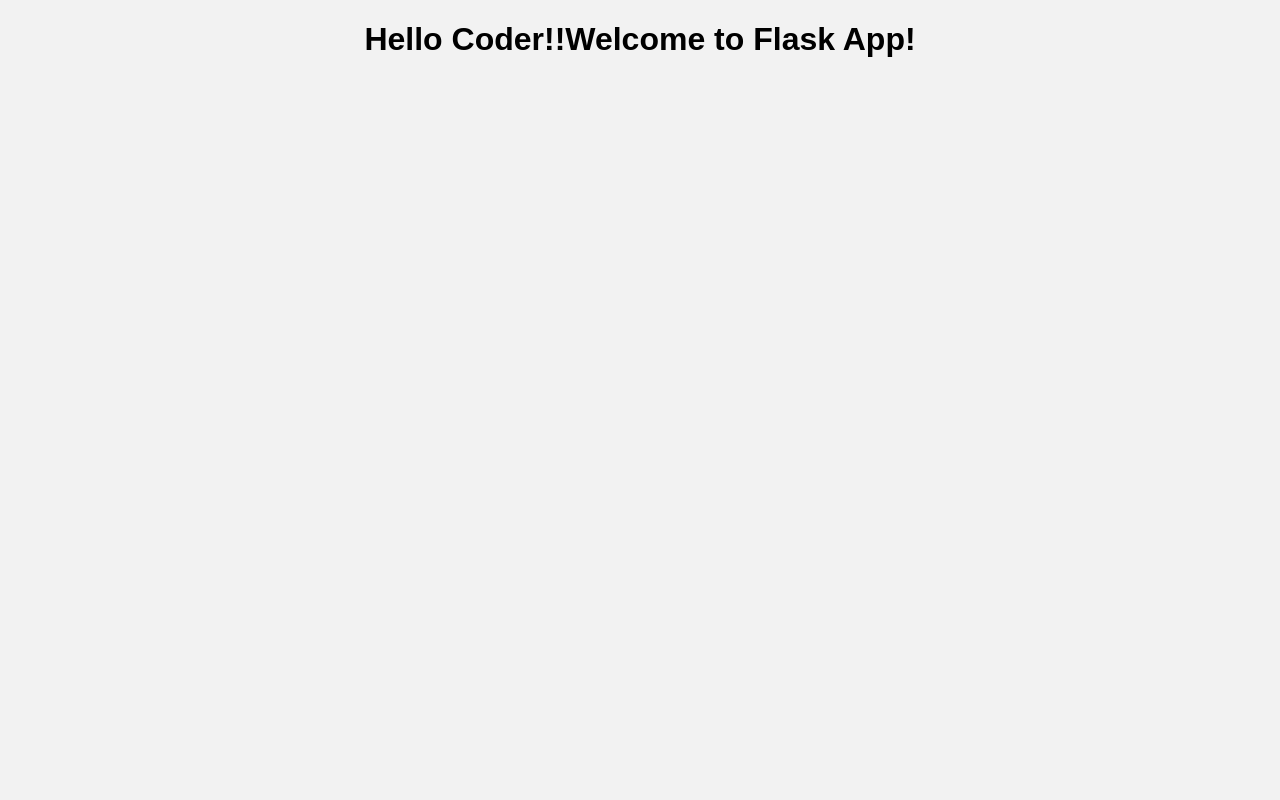
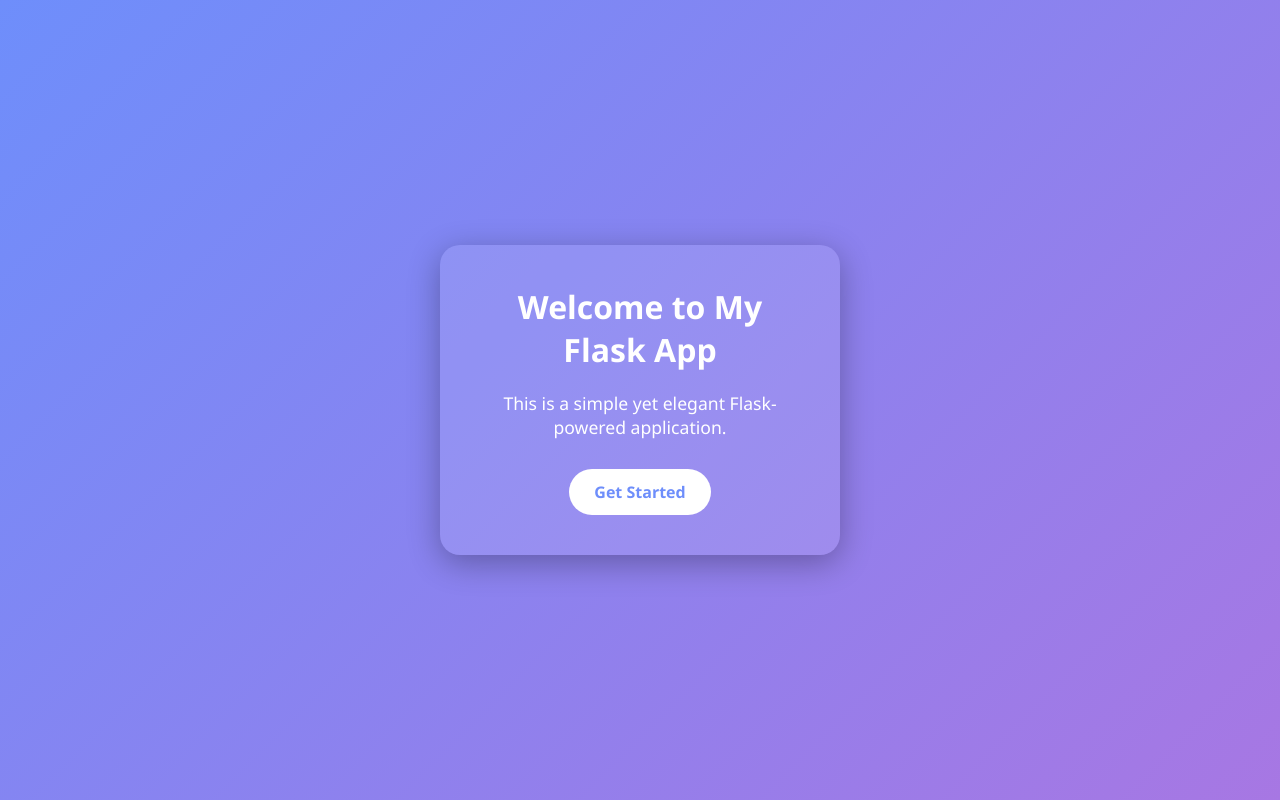
Before and after one commit to Manoj-2697/Flask-Project, a Flask app: page / in a window 1280 px wide. Run offline with Flask 3, Linux system fonts and the light colour scheme.

Commit message:
Test Commit 02

```diff
--- a/static/style.css
+++ b/static/style.css
@@ -1,5 +1,52 @@
+/* Reset and base styles */
+* {
+    margin: 0;
+    padding: 0;
+    box-sizing: border-box;
+}
+
 body {
-    font-family: Arial, sans-serif;
-    background-color: #f2f2f2;
+    font-family: 'Segoe UI', Tahoma, Geneva, Verdana, sans-serif;
+    background: linear-gradient(135deg, #6e8efb, #a777e3);
+    color: #fff;
+    display: flex;
+    align-items: center;
+    justify-content: center;
+    height: 100vh;
+}
+
+.container {
+    background-color: rgba(255, 255, 255, 0.1);
+    padding: 40px;
+    border-radius: 20px;
+    box-shadow: 0 8px 32px rgba(0, 0, 0, 0.3);
     text-align: center;
+    max-width: 400px;
+    width: 90%;
 }
+
+h1 {
+    font-size: 2rem;
+    margin-bottom: 20px;
+}
+
+p {
+    font-size: 1.1rem;
+    margin-bottom: 30px;
+}
+
+.btn {
+    display: inline-block;
+    padding: 12px 25px;
+    background-color: #ffffff;
+    color: #6e8efb;
+    text-decoration: none;
+    font-weight: bold;
+    border-radius: 30px;
+    transition: background 0.3s ease, color 0.3s ease;
+}
+
+.btn:hover {
+    background-color: #6e8efb;
+    color: #fff;
+}
--- a/templates/index.html
+++ b/templates/index.html
@@ -1,13 +1,16 @@
 <!DOCTYPE html>
-<html>
-
+<html lang="en">
 <head>
-    <title>My Flask App</title>
-    <link rel="stylesheet" type="text/css" href="{{ url_for('static', filename='style.css') }}">
+    <meta charset="UTF-8">
+    <meta name="viewport" content="width=device-width, initial-scale=1.0">
+    <title>Flask App Home</title>
+    <link rel="stylesheet" href="{{ url_for('static', filename='style.css') }}">
 </head>
-
 <body>
-    <h1>Hello Coder!!Welcome to Flask App!</h1>
+    <div class="container">
+        <h1>Welcome to My Flask App</h1>
+        <p>This is a simple yet elegant Flask-powered application.</p>
+        <a href="#" class="btn">Get Started</a>
+    </div>
 </body>
-
 </html>
```
Also changed, not shown: .github/workflows/cd.yaml.
